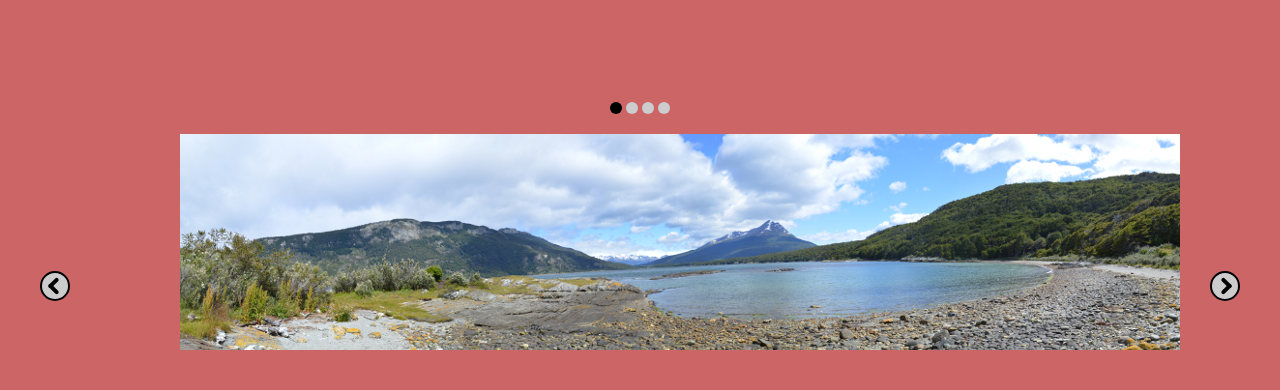
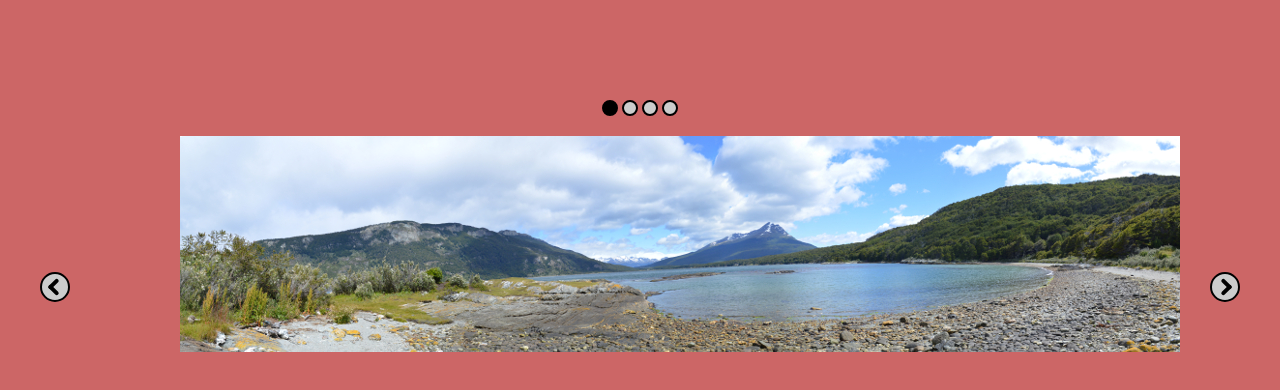
Before and after one commit to merodriguezblanco/css3-slider, a plain HTML site: page index.html in a window 1280 px wide. Drawn offline with Linux system fonts and the light colour scheme.

Commit message:
Border for slider controls.

```diff
--- a/css/slider.css
+++ b/css/slider.css
@@ -30,11 +30,17 @@
 
 .slider-control-label {
   background-color: #CCC;
-  border-radius: 50%;
+  border: 2px solid #000;
+  border-radius: 100%;
   cursor: pointer;
   display: inline-block;
   height: 12px;
   width: 12px;
+}
+
+.slider-control-label:hover,
+.slider-control-label:focus {
+  background-color: #FFF;
 }
 
 .slide-back,
```
